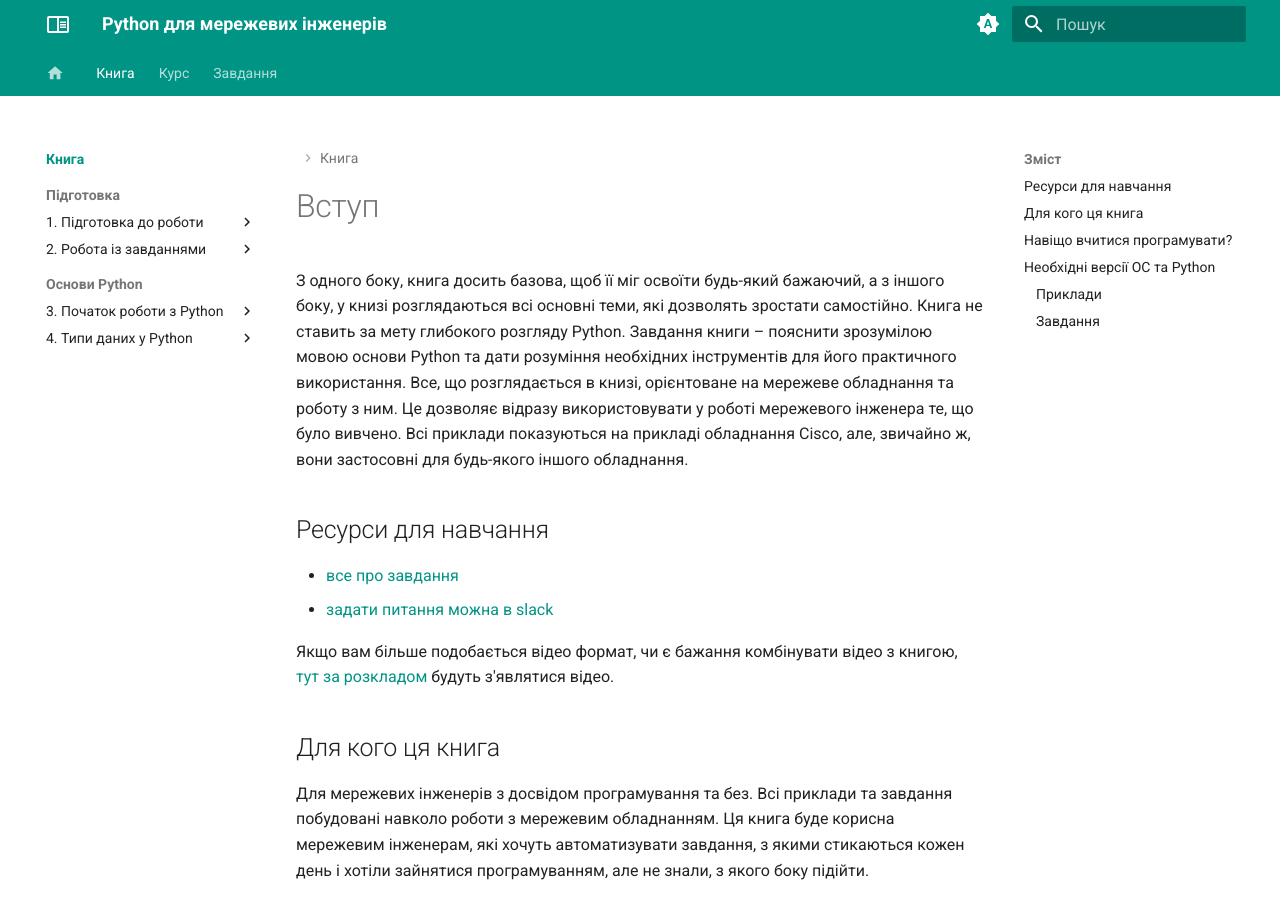
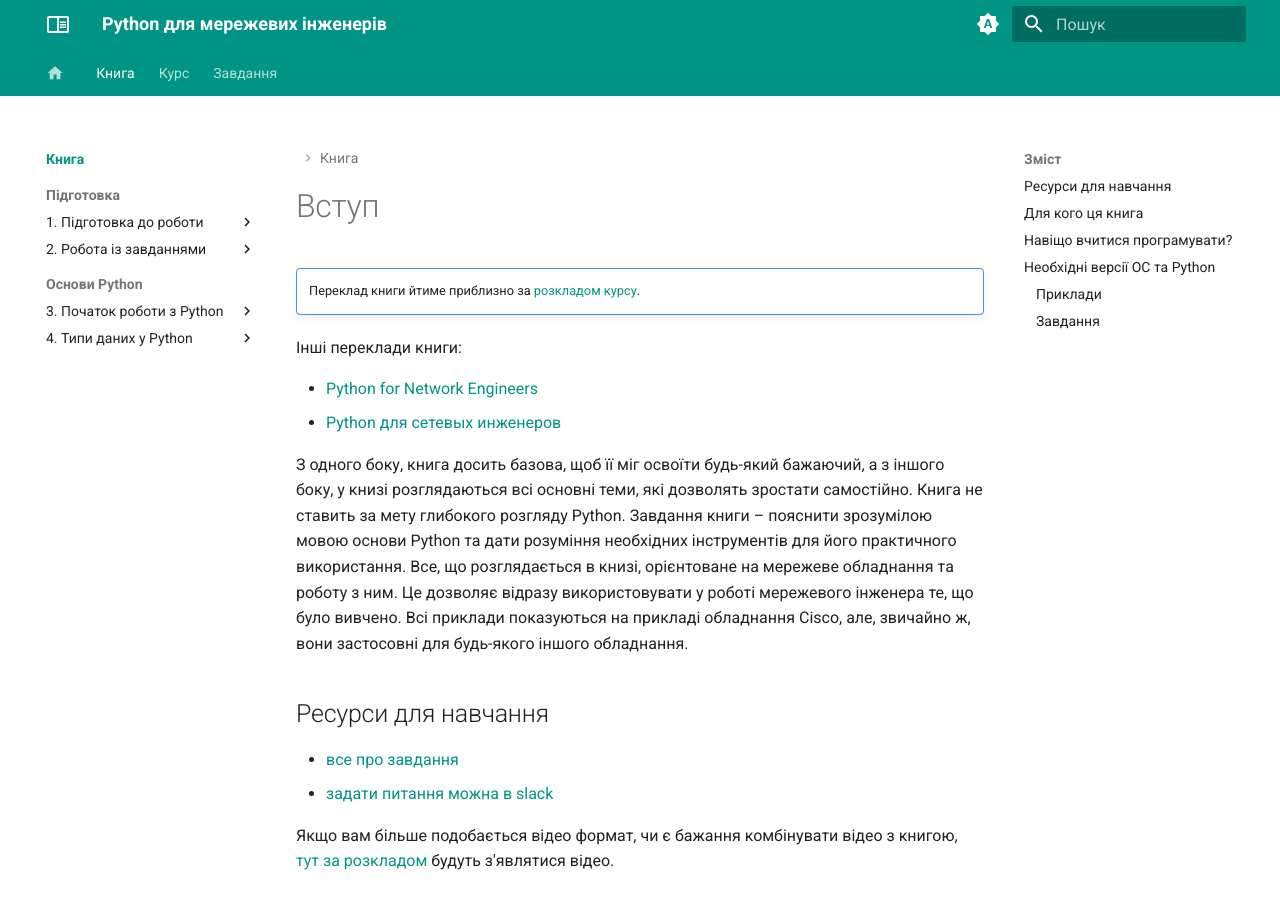
Before and after one commit to natenka/pyneng.io, an MkDocs documentation site: the page built from docs/book/index.md, in a window 1280 px wide and 900 px high. Built offline with MkDocs 1.6.1 and Material for MkDocs 9.7.7, drawn with Linux system fonts in a browser that asks for light colours.

Commit message:
UPD book index

```diff
--- a/docs/book/index.md
+++ b/docs/book/index.md
@@ -1,4 +1,13 @@
 # Вступ
+
+!!! note ""
+
+	Переклад книги йтиме приблизно за [розкладом курсу](/course/schedule/).
+
+Інші переклади книги:
+
+* [Python for Network Engineers](https://pyneng.readthedocs.io/en/latest/)
+* [Python для сетевых инженеров](https://pyneng.readthedocs.io/ru/latest/)
 
 З одного боку, книга досить базова, щоб її міг освоїти будь-який бажаючий,
 а з іншого боку, у книзі розглядаються всі основні теми, які дозволять зростати
```
